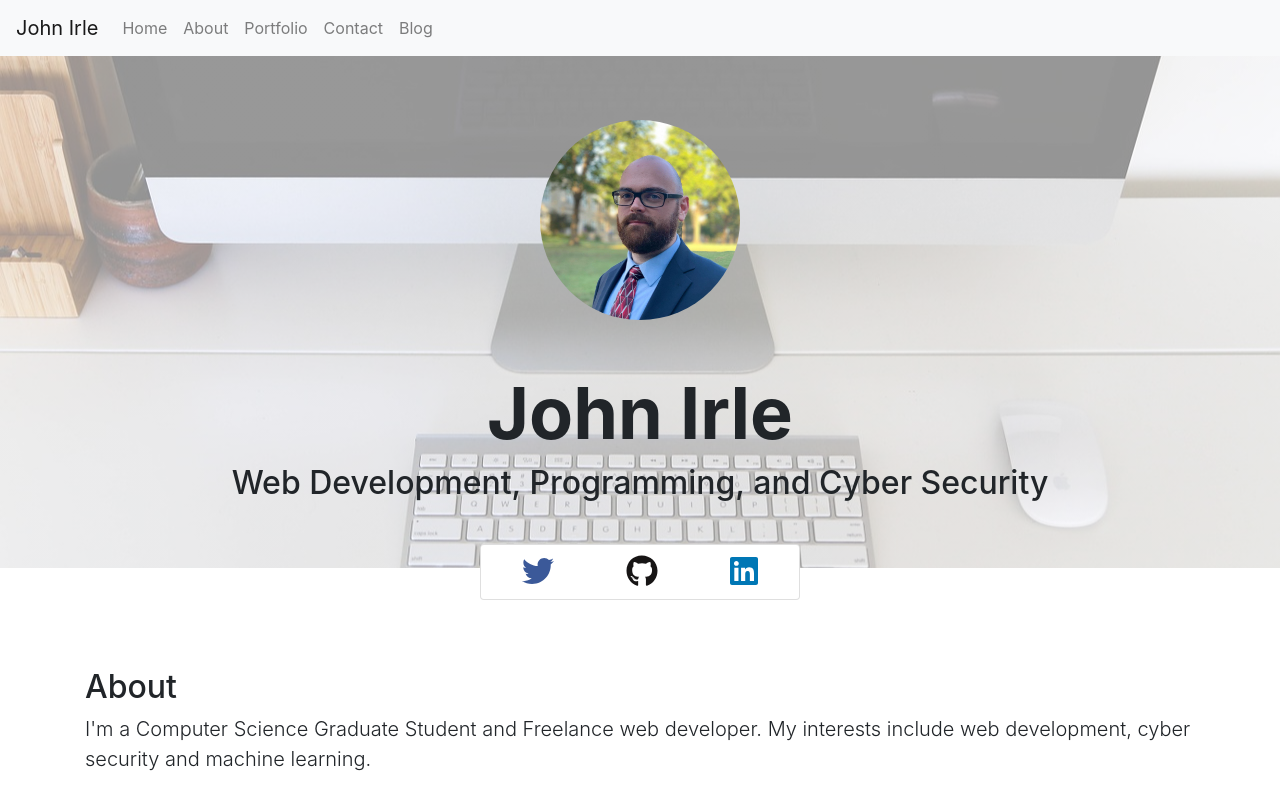
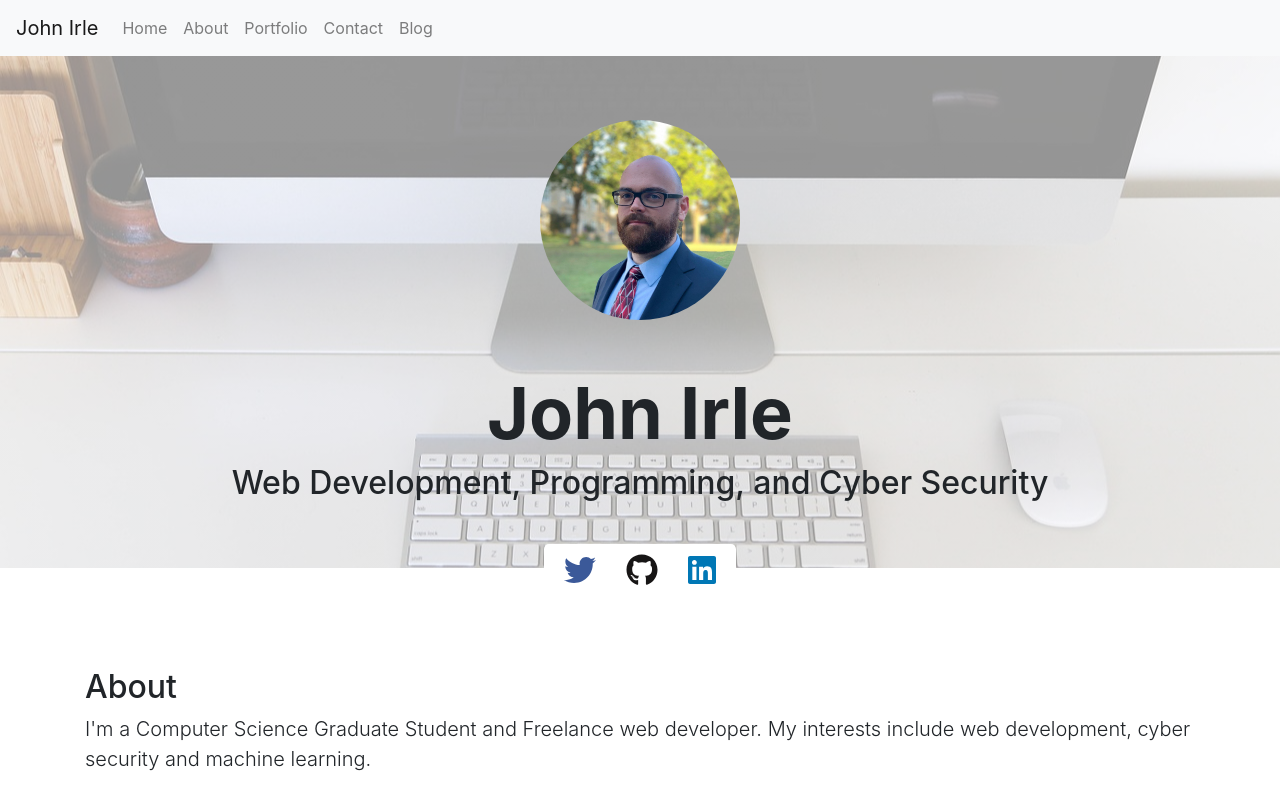
Before and after one commit to JohnIrle/Portfolio, a React (Create React App) app: page / in a window 1280 px wide. Shown: the top 793 px of the page. Built offline with nearby package versions, Linux system fonts and the light colour scheme.

Commit message:
Move social icons into div.

```diff
--- a/src/components/Home.js
+++ b/src/components/Home.js
@@ -1,22 +1,41 @@
-import React from 'react';
+import React from "react";
 import JohnIrle from "../resources/img/blazer.jpg";
 import SocialIcons from "./SocialIcons";
-import { Card } from 'react-bootstrap';
+import { Card } from "react-bootstrap";
 
 function Home(props) {
     return (
         <section id="home" className="home">
-      <div style={{ textAlign: "center", display: "flex", flexDirection: "column", justifyContent: "center", alignItems: "center", paddingTop: "14vh" }}>
+            <div
+                style={{
+                    textAlign: "center",
+                    display: "flex",
+                    flexDirection: "column",
+                    justifyContent: "center",
+                    alignItems: "center",
+                    paddingTop: "14vh",
+                }}
+            >
                 <img className="profile-image" src={JohnIrle} alt="John Irle" />
-        <h1 style={{ fontSize: "4.5em", fontWeight: 700 }} > John Irle</h1>
+                <h1 style={{ fontSize: "4.5em", fontWeight: 700 }}>
+                    {" "}
+                    John Irle
+                </h1>
                 <h2>Web Development, Programming, and Cyber Security</h2>
                 <hr />
-        <Card style={{ width: "20rem", margin: "auto" }}>
+                <div
+                    style={{
+                        width: "12rem",
+                        margin: "auto",
+                        backgroundColor: "white",
+                        borderRadius: "5px",
+                    }}
+                >
                     <SocialIcons />
-        </Card>
                 </div>
-    </section >
-  )
+            </div>
+        </section>
+    );
 }
 
 export default Home;
```
Lines whose indentation alone changed are shown as unchanged.
